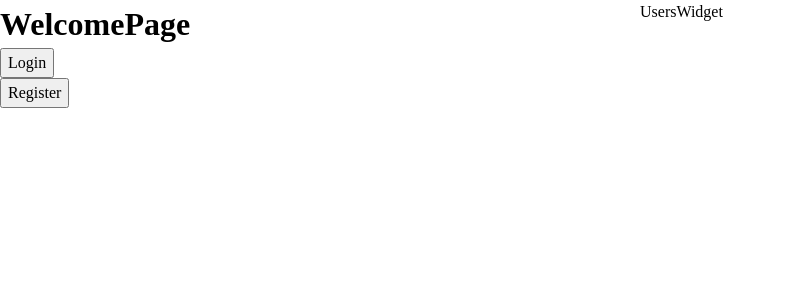
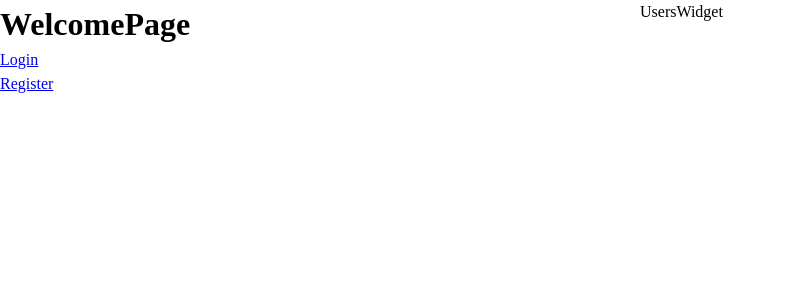
Before and after one commit to WithNoRegret/auth-form-frontend, a React (Vite) app: page / in a window 1280 px wide. Shown: the top 300 px of the page, without its empty margins (0-786 px from the left). Built offline with nearby package versions, Linux system fonts and the light colour scheme; no server answers.

Commit message:
changed a to links

```diff
--- a/src/components/WelcomePage/WelcomePage.tsx
+++ b/src/components/WelcomePage/WelcomePage.tsx
@@ -1,12 +1,13 @@
+import { Link } from 'react-router-dom';
 import styles from './styles.module.css';
 
 const WelcomePage = () => {
     return (
         <div className={styles.body}>
             <h1>WelcomePage</h1>
-            <button onClick={() => window.location.href = '/login'}>Login</button>
+            <Link to='/login'>Login</Link>
             <br />
-            <button onClick={() => window.location.href = '/register'}>Register</button>
+            <Link to='/register'>Register</Link>
         </div>
 
     )
```
